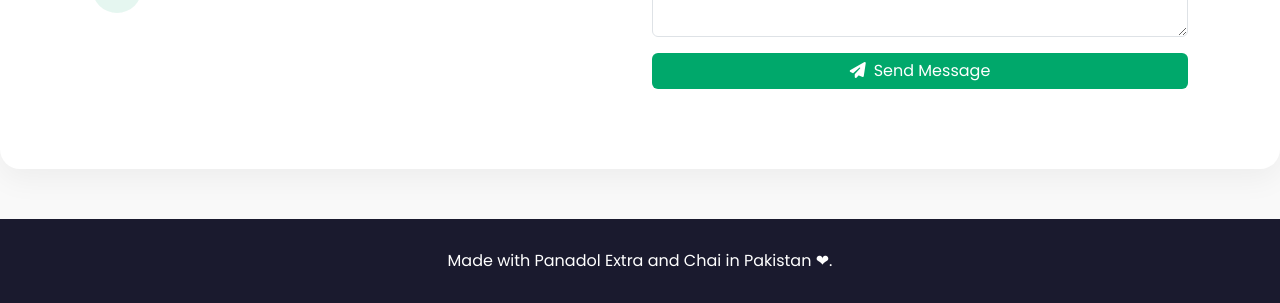
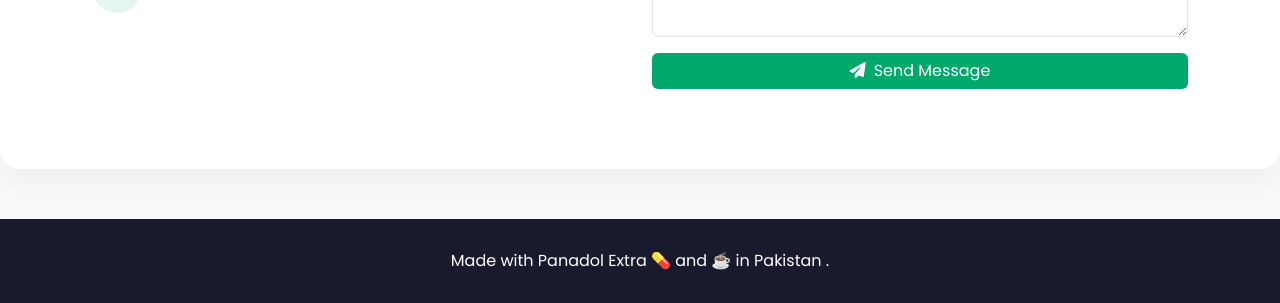
Before and after one commit to muhammadrehan-dev/muhammadusman, a plain HTML site: page index.html in a window 1280 px wide. Shown: the part 3963-4266 px from the top of the page. Drawn offline with nearby package versions, Linux system fonts and the light colour scheme.

Commit message:
Update index.html

```diff
--- a/index.html
+++ b/index.html
@@ -916,7 +916,7 @@
     <footer>
       <div class="container">
         <p class="footer-text">
-          Made with Panadol Extra and Chai in Pakistan ❤.
+          Made with Panadol Extra 💊 and ☕ in Pakistan .
         </p>
       </div>
     </footer>
```
